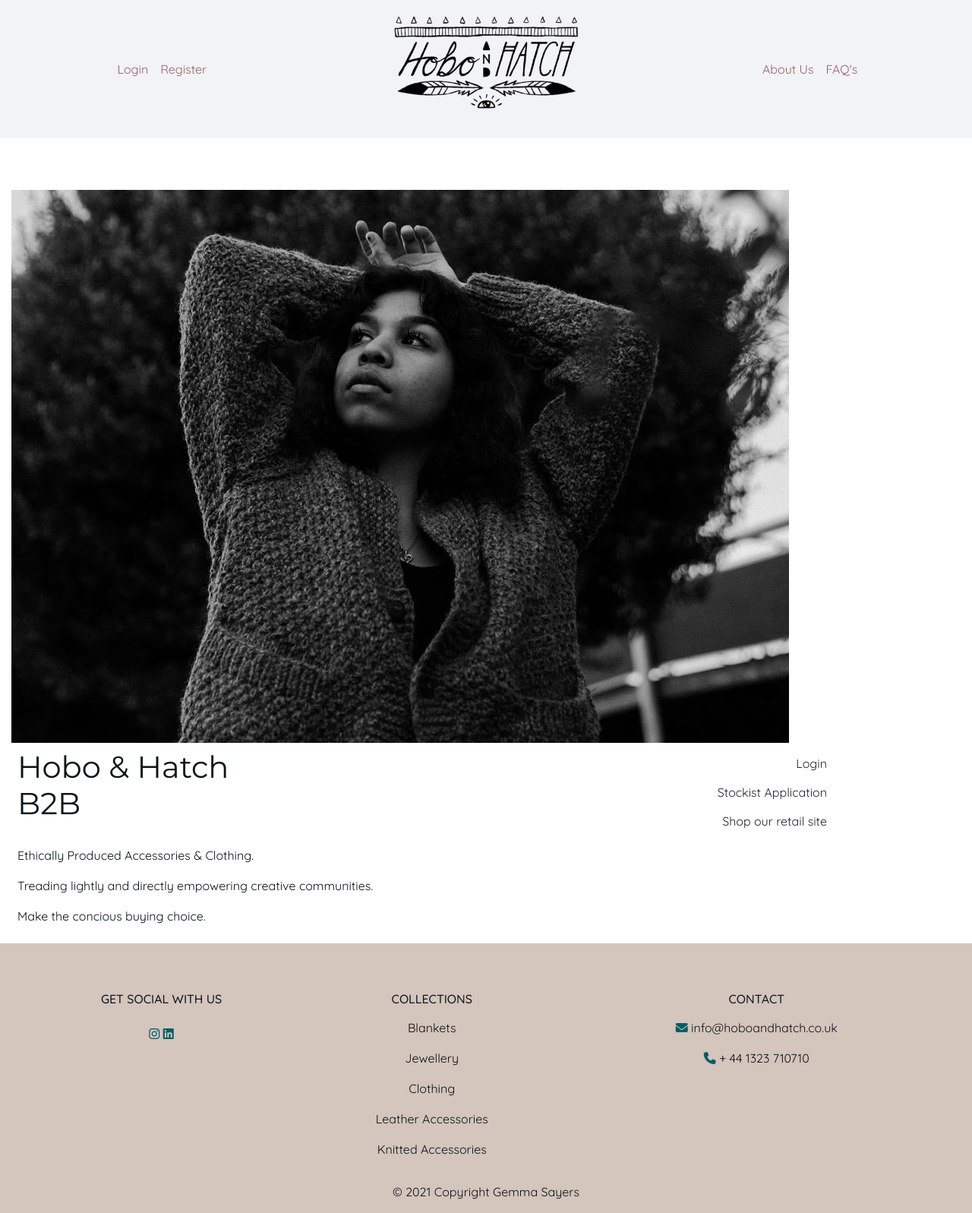
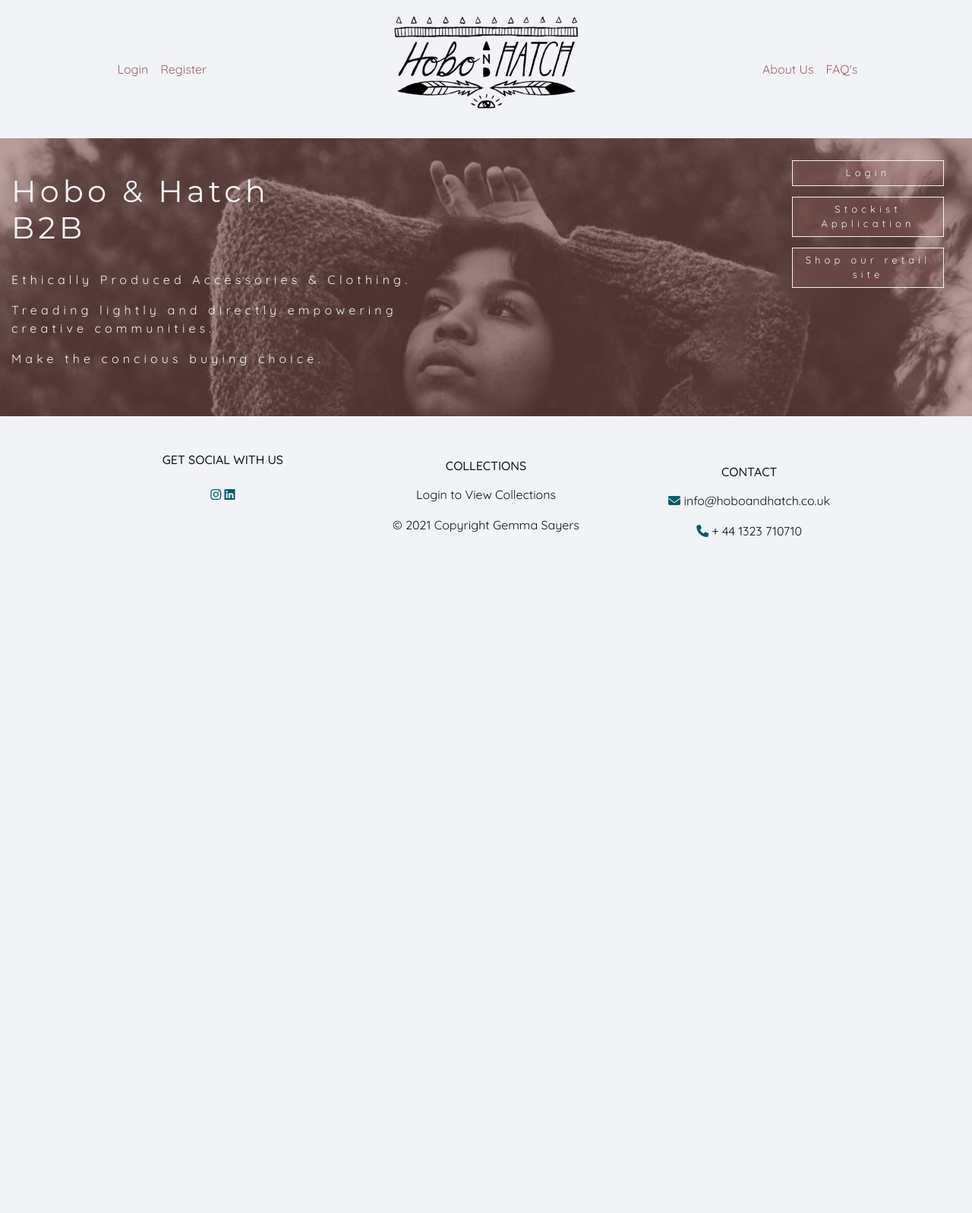
Before and after one commit to GJSayers/hobo-hatch-b2b, a Django app: page / in a window 1280 px wide. Shown: the whole page at 76% size. After the commit the page ends 707 px from the top, so only its background shows below. Run offline with Django 3.2, Linux system fonts and the light colour scheme; parts of the project's set-up code (start-up, migrations or seed data) failed here and were passed over; some libraries are stand-ins or nearby versions.

Commit message:
Fix container issue on homepage

```diff
--- a/home/templates/home/index.html
+++ b/home/templates/home/index.html
@@ -10,7 +10,7 @@
 {% endblock %}
 
 {% block content %}
-<main class="container justify-content-center index-container mx-0">
+<main class="justify-content-center index-container mx-0">
     <div id="bg" class="bg-overlay"><img src="{{ MEDIA_URL }}clothing.jpeg" alt="hobo-hatch-home-image">
     </div>
     <div id="bg-overlay" class="bg-overlay"></div>
@@ -23,21 +23,21 @@
 
             <!-- Intro text -->
 
-    <section class="p-2 row welcome-section justify-content-center text-left">
-        <div class="col-xs-12 col-md-6">
+    <section class="py-4 row welcome-section justify-content-center text-left">
+        <div class="col-xs-12 col-md-6 py-4 welcome-div">
             <h1 class="page-title title-text home-page-text">
                 Hobo & Hatch
                 <br>
                 B2B
             </h1>
             <br>
-            <p class="about-p1 body-text justify-content-center home-page-text">
+            <p class="about-p1 body-text justify-content-center home-page-text pr-3">
                 Ethically Produced Accessories & Clothing.
             </p>
-            <p class="about-p2 body-text home-page-text">
+            <p class="about-p2 body-text home-page-text pr-3">
                 Treading lightly and directly empowering creative communities.
             </p>
-            <p class="about-p3 body-text home-page-text">
+            <p class="about-p3 body-text home-page-text pr-3">
                 Make the concious buying choice.
             </p>
         </div>
--- a/profiles/views.py
+++ b/profiles/views.py
@@ -53,7 +53,7 @@ def profile(request):
             'on_profile_page': True,
         }
         template = 'profiles/profile.html'
-        return render(request, template, profile)
+        return render(request, template, context)
     template = 'profiles/profile.html'
     return render(request, template)
 
--- a/static/css/base.css
+++ b/static/css/base.css
@@ -6,23 +6,65 @@ html, body {
 }
 
 body {
-    /* background: url('/media/hobo_imagery_beach.png'); */
-    /* background-color: #F2F3F7; */
     font-family: 'Quicksand', 'sans-serif';
     color: #0A151A;
-    height: calc(100vh - 200px);
+    height: calc(100vh - 180px);
+    min-height: 50vh;
 }
 
 body > footer {
     position: sticky;
-    top: 100vh;
+    height: calc(100vh - 300px);
 }
 
-/* .index-container {
-    background: url('/media/hobo_imagery_sea.png');
-    background-size: cover;
-    z-index: 100;
+@media (min-width: 768px) {
+.container, .container-md, .container-sm {
+    max-width: 1040px;
+
 }
+}
+
+.index-container {
+    background-color: rgba(153, 99, 97, .9);
+    margin: 0%;
+    padding: 0%;
+
+}
+
+#bg {
+    position: fixed;
+    top: -50%;
+    left: -50%;
+    width: 200%;
+    height: 200%;
+  }
+
+#bg img {
+    position: absolute;
+    top: 20%;
+    left: 0;
+    right: 0;
+    bottom: 0;
+    padding-top: 20%;
+    margin: auto;
+    min-width: 50%;
+    min-height: 50%;
+    opacity: 70%;
+  }
+
+.bg-overlay {
+    background-color: rgba(153, 99, 97, .3);
+    position: absolute;
+    top: 20%;
+    left: 0;
+    right: 0;
+    bottom: 0;
+    padding-top: 20%;
+    margin: auto;
+    min-width: 50%;
+    min-height: 50%;
+}
+
 
 
 /* ------------------------------ header & nav */
@@ -76,7 +118,8 @@ i {
 /* ------------------------------ body */
 
 section h1 .page-title {
-    text-align:start;
+    text-align: start;
+    z-index: -1;
 }
 
 .title-text {
@@ -90,13 +133,19 @@ section h1 .page-title {
 }
 
 .header-container {
-    padding-top: 250px;
+    padding-top: 180px;
 }
 
 .home-logo {
     align-items: center;
     max-width: 250px;
     max-height: 150px;
+}
+
+.home-page-text {
+    color: #F2F3F7;
+
+
 }
 
 /* @media only screen and (max-width: 600px) {
@@ -162,6 +211,21 @@ section h1 .page-title {
     color: #996361;
 }
 
+.btn-homepage {
+    border-radius: 0px;
+    background-color: rgba(153, 99, 97, 0.3);
+    border: 1px solid #F2F3F7;
+    margin: 7px;
+    width: 200px;
+    font-size: small;
+    color: #F2F3F7;
+}
+
+.btn-homepage:hover {
+    size-adjust: 10%;
+    width: 210px;
+}
+
 .filter-button {
     border: none;
     color: #996361;
@@ -183,7 +247,15 @@ section h1 .page-title {
 
 /* ------------------------------- Homepage */
 .welcome-section {
-    padding: 5%;
+    padding-top: 20%;
+    background-color: rgba(153, 99, 97, .9);
+    letter-spacing: 0.4vw;
+    margin: 0%;
+
+}
+
+.welcome-div {
+    padding-top: 20%;
 }
 
 .about-section,
@@ -400,13 +472,14 @@ button.info-open:hover {
 /* ------------------------------- Footer */
 
 footer {
-    background: rgba(169, 139, 125, .5);
+    background: #F2F3F7;
     margin-bottom: 0px;
+
 }
 
 @media only screen and (min-height: 1024px) {
     footer {
-        margin-top: 120px;
+        margin-top: 220px;
 }
 
 @media only screen and (min-height: 1300px) {
--- a/templates/allauth/account/base.html
+++ b/templates/allauth/account/base.html
@@ -5,7 +5,7 @@
         <div class="overlay"></div>
         <div class="row">
             <div class="col-12 text-center">
-                <div class="allauth-form-inner-content">
+                <div class="allauth-form-inner-content py-4">
                     {% block inner_content %}
                     {% endblock %}
                 </div>
--- a/templates/base.html
+++ b/templates/base.html
@@ -199,14 +199,14 @@
     </script>
     {% endblock %}
 
-    <footer class="row text-center text-lg-start footer-text p-0 mx-0">
-      <section class="col-12 footer-links p-0">
-        <div class="container footer-container text-center text-md-start mt-2 pt-2 px-0">
+    <footer class="row text-center footer-text p-0 mx-0 mt-0">
+      <section class="col-12 footer-links p-0 mt-0">
+        <div class="container footer-container text-center mt-2 pt-2 px-0">
           <div class="row mt-3 mx-0 px-0">
 
             <!-- Hobo & Hatch Blog & Social  -->
-            <div class="col-md-4 col-lg-3 col-xl-3 mx-0 mb-3 mt-3 p-0">
-              <h6 class="text-uppercase fw-bold mb-3 mt-3 mx-0 p-0">
+            <div class="col-md-4 mx-0 mb-3 mt-2 p-0">
+              <h6 class="text-uppercase fw-bold mb-3 mt-2 mx-0 p-0">
                 GET SOCIAL WITH US
               </h6>
               <div class="col pt-2 p-0 mx-0">
@@ -224,45 +224,59 @@
             </div>
 
               <!-- Collections links -->
-            <div class="col-md-4 col-lg-3 col-xl-3 mx-auto mb-3 mt-3 p-0">
+            <div class="col-md-4 text-center mx-0 mb-3 mt-2 p-0">
               <h6 class="text-uppercase  mb-3 mt-3">
                 Collections
               </h6>
+              {% if profile.categories %}
+                {% if 'blankets' in profile.categories %}
+
                   <p>
-                <a href="{% url 'collections' %}?chosen_categories=blankets" class="text-reset">Blankets</a>
+                    <a href="{% url 'collections' %}?chosen_categories=blankets" class="text-reset">{{ blankets }}</a>
                   </p>
+                {% endif %}
+                {% if 'jewellery' in profile.categories %}
                   <p>
                     <a href="{% url 'collections' %}?chosen_categories=jewellery" class="text-reset">Jewellery</a>
                   </p>
+                {% endif %}
+                {% if 'clothing' in profile.categories %}
                   <p>
                     <a href="{% url 'collections' %}?chosen_categories=clothing" class="text-reset">Clothing</a>
                   </p>
+                {% endif %}
+                {% if 'leather_accessories' in profile.categories %}
                   <p>
                     <a href="{% url 'collections' %}?chosen_categories=leather_accessories" class="text-reset">Leather Accessories</a>
                   </p>
+                {% endif %}
+                {% if 'knitted_accessories' in profile.categories %}
                   <p>
                     <a href="{% url 'collections' %}?chosen_categories=knitted_accessories" class="text-reset">Knitted Accessories</a>
                   </p>
+                {% endif %}
+              {% else %}
+                <p>
+                  <a href="{% url 'account_login' %}" class="text-reset">Login to View Collections</a>
+                </p>
+              {% endif %}
+              <p class="mb-0 pb-0">© 2021 Copyright Gemma Sayers</p>
             </div>
 
               <!-- Contact Links -->
-            <div class="col-md-4 col-lg-3 col-xl-3 mx-auto mb-md-0 mb-3 mt-3 p-0">
+            <div class="col-md-4 text-center mx-0 mb-3 mt-3 p-0">
               <h6 class="text-uppercase mb-3 mt-3">
                 Contact
               </h6>
-              <p>
+              <p class="pb-0">
               <i class="fas fa-envelope"></i>
               info@hoboandhatch.co.uk
               </p>
-              <p><i class="fas fa-phone"></i> + 44 1323 710710</p>
+              <p class="pb-0"><i class="fas fa-phone"></i> + 44 1323 710710</p>
             </div>
           </div>
-        </div>
-      <div class="text-center pb-3">
-        © 2021 Copyright Gemma Sayers
         </div>
       </section>
     </footer>
   </body>
-
 </html>
```
Also changed, not shown: hobo_hatch_b2b/settings.py (+11 -7 lines). Lines whose indentation alone changed are shown as unchanged.
